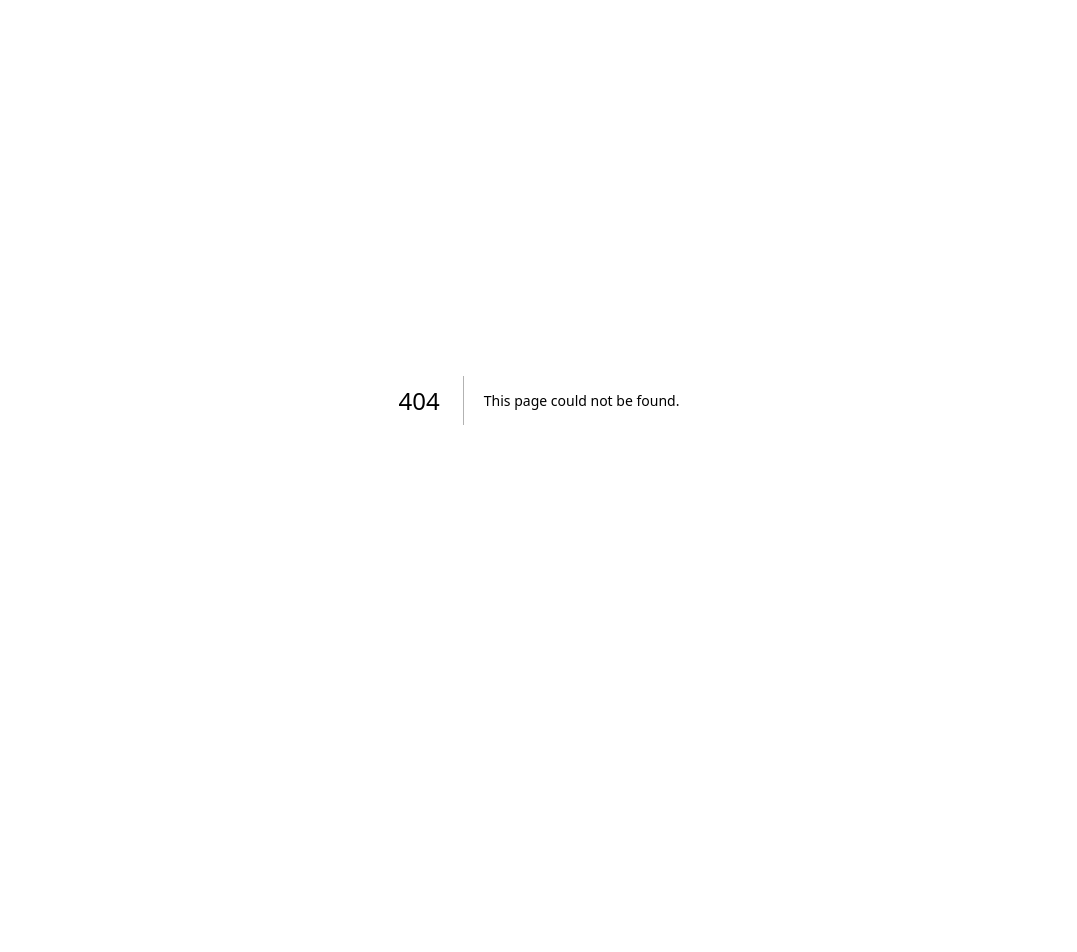
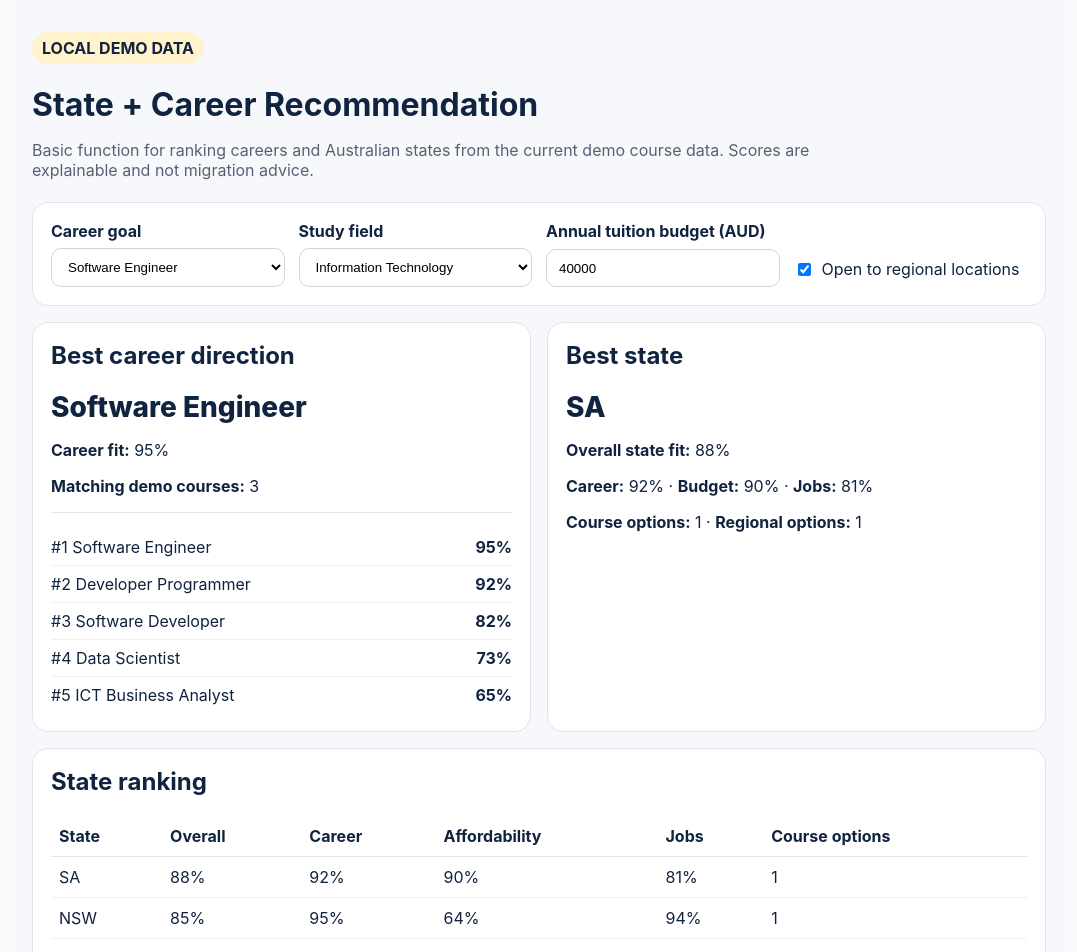
Before and after one commit to bkushen/unipath-australia, a Next.js app: page /local-v2/state-career in a window 1280 px wide. Before the commit this address had no page. Shown: the top 952 px of the page, without its empty margins (101-1178 px from the left). Before the commit the page ends 800 px from the top, so only its background shows below. Built offline with nearby package versions, Linux system fonts and the light colour scheme.

Commit message:
Add basic state and career recommendation page

```diff
--- /dev/null
+++ b/app/local-v2/state-career/page.tsx
@@ -0,0 +1,150 @@
+"use client";
+
+import { useMemo, useState } from "react";
+import { demoCampuses, demoCourses, demoUniversities } from "@/lib/local-v2/fixtures";
+import { rankCourses } from "@/lib/local-v2/recommendation-engine";
+import type { AustralianState, StudentDecisionProfile } from "@/lib/local-v2/types";
+
+const states: AustralianState[] = ["VIC", "NSW", "QLD", "SA", "WA", "TAS", "ACT", "NT"];
+
+const inputStyle = { width: "100%", border: "1px solid #cfd5df", borderRadius: 10, padding: "10px 12px", background: "#fff" } as const;
+const panelStyle = { border: "1px solid #dfe3ea", borderRadius: 16, padding: 18, background: "#fff" } as const;
+
+export default function StateCareerPage() {
+  const [career, setCareer] = useState("Software Engineer");
+  const [field, setField] = useState("Information Technology");
+  const [budget, setBudget] = useState(40000);
+  const [regionalAccepted, setRegionalAccepted] = useState(true);
+
+  const profile = useMemo<StudentDecisionProfile>(() => ({
+    mode: "quick",
+    highestQualification: "Bachelor",
+    qualificationField: field,
+    desiredOccupation: career,
+    annualTuitionBudgetCents: budget * 100,
+    totalFundsCents: 12000000,
+    preferredStates: [],
+    regionalAccepted,
+    migrationImportance: "none",
+    skills: ["software", "web", "databases"],
+    yearsExperience: 2,
+    transportPreference: "either",
+    dependants: 0,
+  }), [career, field, budget, regionalAccepted]);
+
+  const ranked = useMemo(() => rankCourses(profile), [profile]);
+
+  const careerGroups = useMemo(() => {
+    const map = new Map<string, { score: number; courseCount: number }>();
+    for (const result of ranked) {
+      for (const occupation of result.course.occupations) {
+        const current = map.get(occupation) ?? { score: 0, courseCount: 0 };
+        current.score += result.scores.career;
+        current.courseCount += 1;
+        map.set(occupation, current);
+      }
+    }
+    return [...map.entries()]
+      .map(([occupation, value]) => ({ occupation, averageCareerScore: Math.round(value.score / value.courseCount), courseCount: value.courseCount }))
+      .sort((a, b) => b.averageCareerScore - a.averageCareerScore)
+      .slice(0, 5);
+  }, [ranked]);
+
+  const stateResults = useMemo(() => {
+    return states.map((state) => {
+      const stateCourses = ranked.filter((item) => item.campus.state === state);
+      if (stateCourses.length === 0) {
+        return { state, score: 0, career: 0, affordability: 0, jobs: 0, options: 0, regionalOptions: 0 };
+      }
+      const avg = (key: "career" | "affordability" | "labourMarket") =>
+        Math.round(stateCourses.reduce((sum, item) => sum + item.scores[key], 0) / stateCourses.length);
+      const careerScore = avg("career");
+      const affordability = avg("affordability");
+      const jobs = avg("labourMarket");
+      const options = stateCourses.length;
+      const regionalOptions = stateCourses.filter((item) => item.campus.regional).length;
+      const score = Math.round(careerScore * 0.4 + affordability * 0.3 + jobs * 0.3);
+      return { state, score, career: careerScore, affordability, jobs, options, regionalOptions };
+    }).sort((a, b) => b.score - a.score);
+  }, [ranked]);
+
+  const bestState = stateResults.find((item) => item.options > 0);
+  const bestCareer = careerGroups[0];
+
+  return (
+    <main style={{ maxWidth: 1050, margin: "0 auto", padding: "32px 18px 70px", background: "#f6f8fb", minHeight: "100vh" }}>
+      <div style={{ marginBottom: 22 }}>
+        <span style={{ display: "inline-block", padding: "6px 10px", borderRadius: 999, background: "#fff2cc", fontWeight: 750 }}>LOCAL DEMO DATA</span>
+        <h1 style={{ marginBottom: 8 }}>State + Career Recommendation</h1>
+        <p style={{ color: "#586174", maxWidth: 800 }}>Basic function for ranking careers and Australian states from the current demo course data. Scores are explainable and not migration advice.</p>
+      </div>
+
+      <section style={panelStyle}>
+        <div style={{ display: "grid", gridTemplateColumns: "repeat(auto-fit, minmax(220px, 1fr))", gap: 14 }}>
+          <label style={{ display: "grid", gap: 7, fontWeight: 650 }}>Career goal
+            <select value={career} onChange={(e) => setCareer(e.target.value)} style={inputStyle}>
+              <option>Software Engineer</option><option>Software Developer</option><option>Data Scientist</option><option>Cyber Security Analyst</option><option>ICT Business Analyst</option>
+            </select>
+          </label>
+          <label style={{ display: "grid", gap: 7, fontWeight: 650 }}>Study field
+            <select value={field} onChange={(e) => setField(e.target.value)} style={inputStyle}>
+              <option>Information Technology</option><option>Engineering</option><option>Business</option><option>Health</option>
+            </select>
+          </label>
+          <label style={{ display: "grid", gap: 7, fontWeight: 650 }}>Annual tuition budget (AUD)
+            <input type="number" min={10000} step={1000} value={budget} onChange={(e) => setBudget(Number(e.target.value) || 0)} style={inputStyle} />
+          </label>
+          <label style={{ display: "flex", gap: 8, alignItems: "center", marginTop: 30 }}>
+            <input type="checkbox" checked={regionalAccepted} onChange={(e) => setRegionalAccepted(e.target.checked)} /> Open to regional locations
+          </label>
+        </div>
+      </section>
+
+      <div style={{ display: "grid", gridTemplateColumns: "repeat(auto-fit, minmax(300px, 1fr))", gap: 16, marginTop: 16 }}>
+        <section style={panelStyle}>
+          <h2 style={{ marginTop: 0 }}>Best career direction</h2>
+          {bestCareer ? <>
+            <div style={{ fontSize: 28, fontWeight: 800 }}>{bestCareer.occupation}</div>
+            <p><strong>Career fit:</strong> {bestCareer.averageCareerScore}%</p>
+            <p><strong>Matching demo courses:</strong> {bestCareer.courseCount}</p>
+          </> : <p>No career result available.</p>}
+          <hr style={{ border: 0, borderTop: "1px solid #e5e7eb", margin: "16px 0" }} />
+          {careerGroups.map((item, index) => (
+            <div key={item.occupation} style={{ display: "flex", justifyContent: "space-between", gap: 12, padding: "8px 0", borderBottom: index < careerGroups.length - 1 ? "1px solid #eef0f3" : undefined }}>
+              <span>#{index + 1} {item.occupation}</span><strong>{item.averageCareerScore}%</strong>
+            </div>
+          ))}
+        </section>
+
+        <section style={panelStyle}>
+          <h2 style={{ marginTop: 0 }}>Best state</h2>
+          {bestState ? <>
+            <div style={{ fontSize: 28, fontWeight: 800 }}>{bestState.state}</div>
+            <p><strong>Overall state fit:</strong> {bestState.score}%</p>
+            <p><strong>Career:</strong> {bestState.career}% · <strong>Budget:</strong> {bestState.affordability}% · <strong>Jobs:</strong> {bestState.jobs}%</p>
+            <p><strong>Course options:</strong> {bestState.options} · <strong>Regional options:</strong> {bestState.regionalOptions}</p>
+          </> : <p>No state result available.</p>}
+        </section>
+      </div>
+
+      <section style={{ ...panelStyle, marginTop: 16 }}>
+        <h2 style={{ marginTop: 0 }}>State ranking</h2>
+        <div style={{ overflowX: "auto" }}>
+          <table style={{ width: "100%", borderCollapse: "collapse" }}>
+            <thead><tr><th style={th}>State</th><th style={th}>Overall</th><th style={th}>Career</th><th style={th}>Affordability</th><th style={th}>Jobs</th><th style={th}>Course options</th></tr></thead>
+            <tbody>{stateResults.map((item) => <tr key={item.state}><td style={td}>{item.state}</td><td style={td}>{item.options ? `${item.score}%` : "—"}</td><td style={td}>{item.options ? `${item.career}%` : "—"}</td><td style={td}>{item.options ? `${item.affordability}%` : "—"}</td><td style={td}>{item.options ? `${item.jobs}%` : "—"}</td><td style={td}>{item.options}</td></tr>)}</tbody>
+          </table>
+        </div>
+      </section>
+
+      <section style={{ ...panelStyle, marginTop: 16 }}>
+        <h2 style={{ marginTop: 0 }}>Demo data coverage</h2>
+        <p>{demoUniversities.length} universities · {demoCampuses.length} campuses · {demoCourses.length} courses</p>
+        <p style={{ marginBottom: 0, color: "#586174" }}>Later we will replace this simple aggregation with verified labour-market, state, salary, course availability, living-cost and migration datasets.</p>
+      </section>
+    </main>
+  );
+}
+
+const th = { textAlign: "left", borderBottom: "1px solid #dfe3ea", padding: "10px 8px" } as const;
+const td = { borderBottom: "1px solid #eef0f3", padding: "10px 8px" } as const;
```
